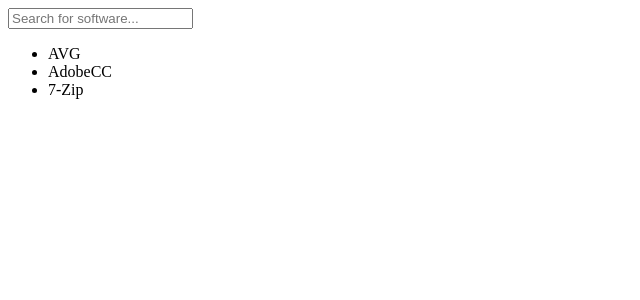
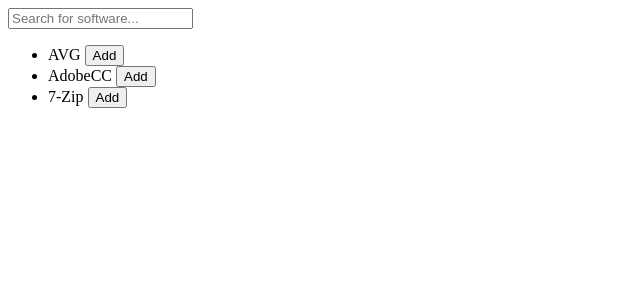
Before and after one commit to cpgillem/software-selector, a Vue app: page / in a window 1280 px wide. Shown: the top 300 px of the page, without its empty margins (0-640 px from the left). Built offline with nearby package versions, Linux system fonts and the light colour scheme.

Commit message:
Add separate list for selected software.

```diff
--- a/src/components/SoftwareSelector.vue
+++ b/src/components/SoftwareSelector.vue
@@ -6,7 +6,16 @@
             type="text"
         />
         <ul>
-            <li v-for="s in filteredSoftware" :key="s.id">{{ s.name }}</li>
+            <li v-for="s in filteredSoftware" :key="s.id">
+                {{ s.name }}
+                <button v-on:click="s.selected = true">Add</button>
+            </li>
+        </ul>
+        <ul>
+            <li v-for="s in selectedSoftware" :key="s.id">
+                {{ s.name }}
+                <button v-on:click="s.selected = false">Remove</button>
+            </li>
         </ul>
     </div>
 </template>
@@ -15,28 +24,43 @@
 export default {
     data() {
         return {
+            // The search term being used to filter the list.
             searchTerm: '',
+
+            // A master list of available software.
             software: [
                 {
                     id: '1',
                     name: 'AVG',
+                    selected: false,
                 },
                 {
                     id: '2',
                     name: 'AdobeCC',
+                    selected: false,
                 },
                 {
                     id: '3',
                     name: '7-Zip',
+                    selected: false,
                 }
             ],
         };
+    },
+    methods: {
+
     },
     computed: {
         filteredSoftware: function() {
             // Filter software
             return this.software.filter(function(s) {
-                return s.name.includes(this.searchTerm);
+                return s.name.includes(this.searchTerm) && !s.selected;
+            }.bind(this));
+        },
+        selectedSoftware: function() {
+            // Return the software that has been selected.
+            return this.software.filter(function(s) {
+                return s.selected;
             }.bind(this));
         }
     }
```
